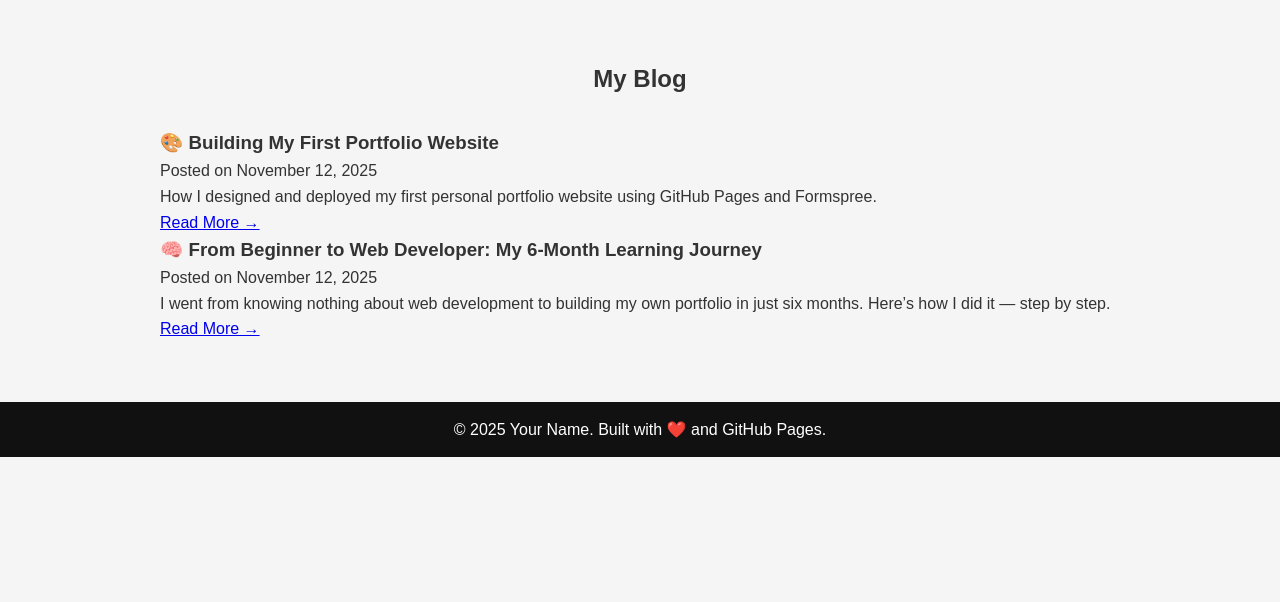
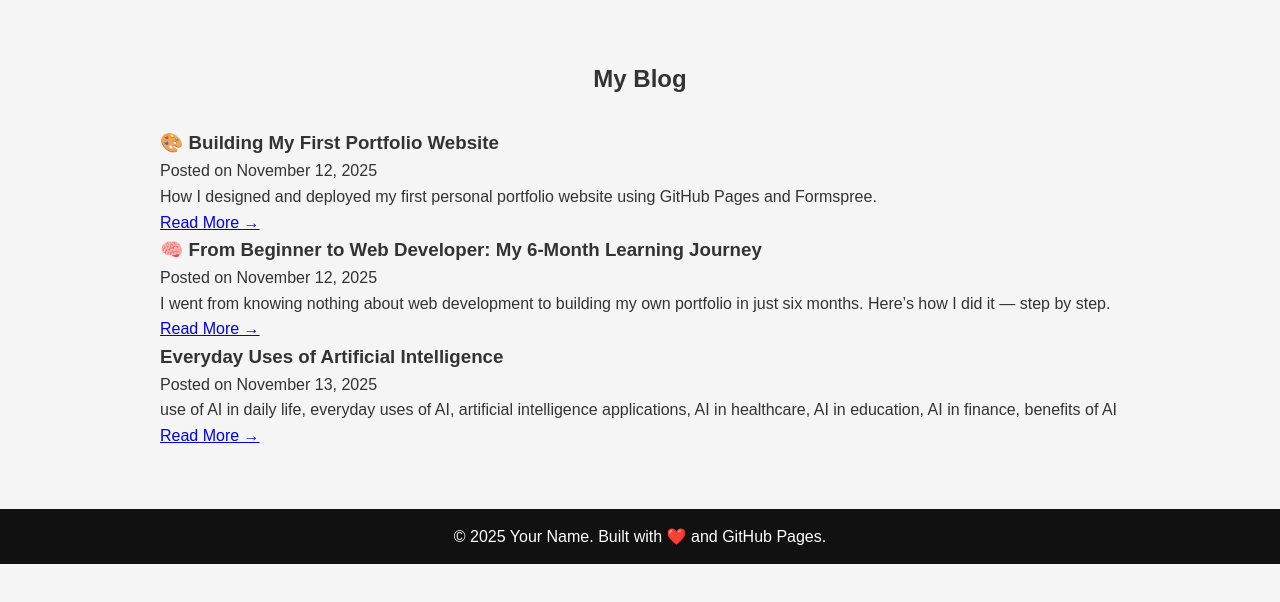
Before and after one commit to bvella9oct-lab/awesome-website, a plain HTML site: page blog.html in a window 1280 px wide. Shown: the part 96-698 px from the top of the page. Drawn offline with Linux system fonts and the light colour scheme.

Commit message:
Add new blog post on AI applications
Added a new blog post about everyday uses of artificial intelligence.

```diff
--- a/blog.html
+++ b/blog.html
@@ -37,7 +37,14 @@
   </p>
   <a href="post2.html" class="read-more">Read More →</a>
 </article>
-
+  <article class="blog-post">
+  <h3>Everyday Uses of Artificial Intelligence</h3>
+  <p class="date">Posted on November 13, 2025</p>
+  <p>
+    use of AI in daily life, everyday uses of AI, artificial intelligence applications, AI in healthcare, AI in education, AI in finance, benefits of AI
+  </p>
+  <a href="post3.html" class="read-more">Read More →</a>
+</article>
 
   </section>
 
```
